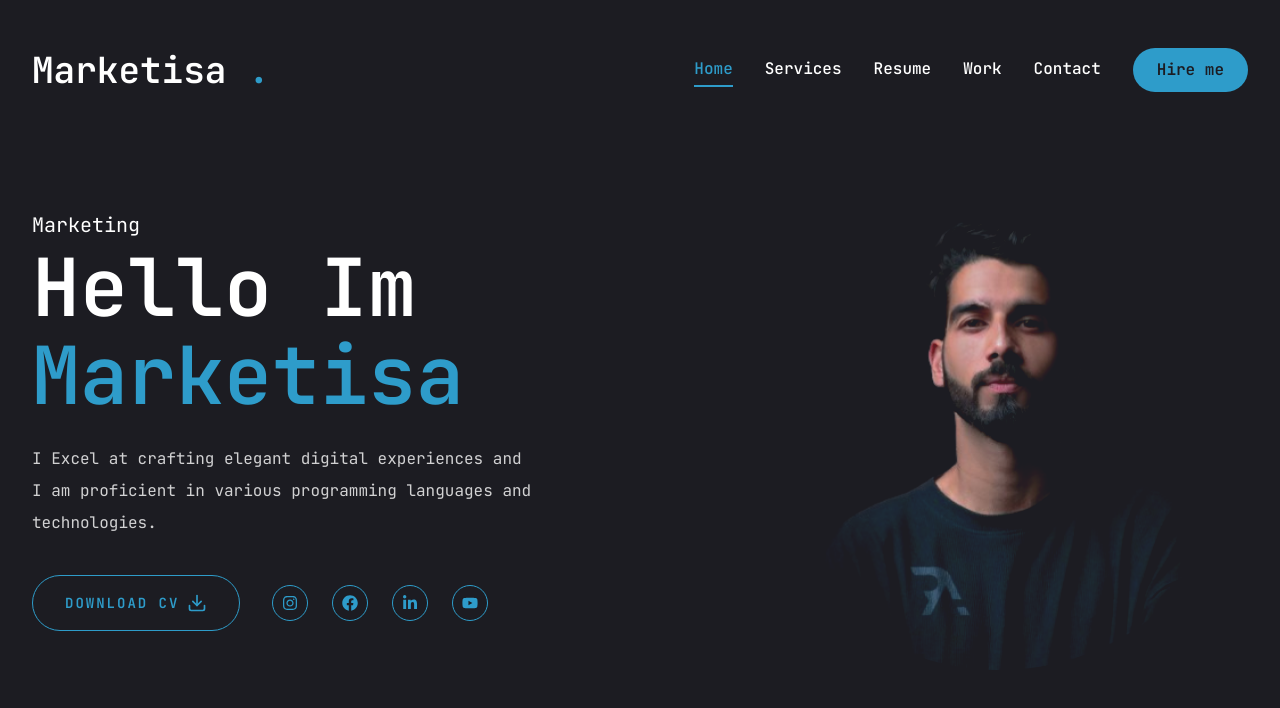
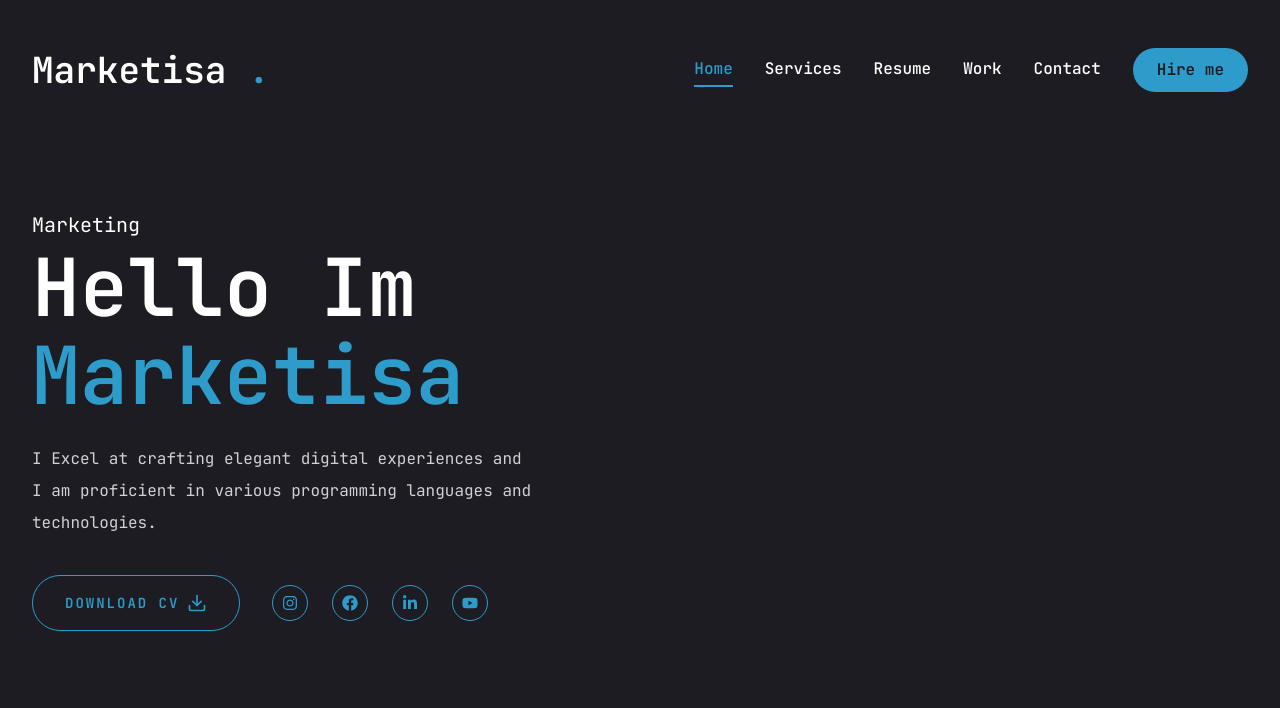
Before and after one commit to matheusht/marketisa-lp, a Next.js app: page / in a window 1280 px wide. Shown: the top 708 px of the page. Built offline with nearby package versions, Linux system fonts and the light colour scheme.

Commit message:
Image Component

```diff
--- a/src/app/components/Photo.tsx
+++ b/src/app/components/Photo.tsx
@@ -5,7 +5,7 @@ import Image from "next/image";
 export function Photo() {
   return (
     <div className="w-full h-full relative">
-      <motion.div className="">
+      <motion.div initial={{ opacity: 0 }}>
         <div className="w-[298px] h-[298px] xl:w-[498px] xl:h-[498px] mix-blend-lighten">
           <Image
             src="/assets/photo.png"
```
